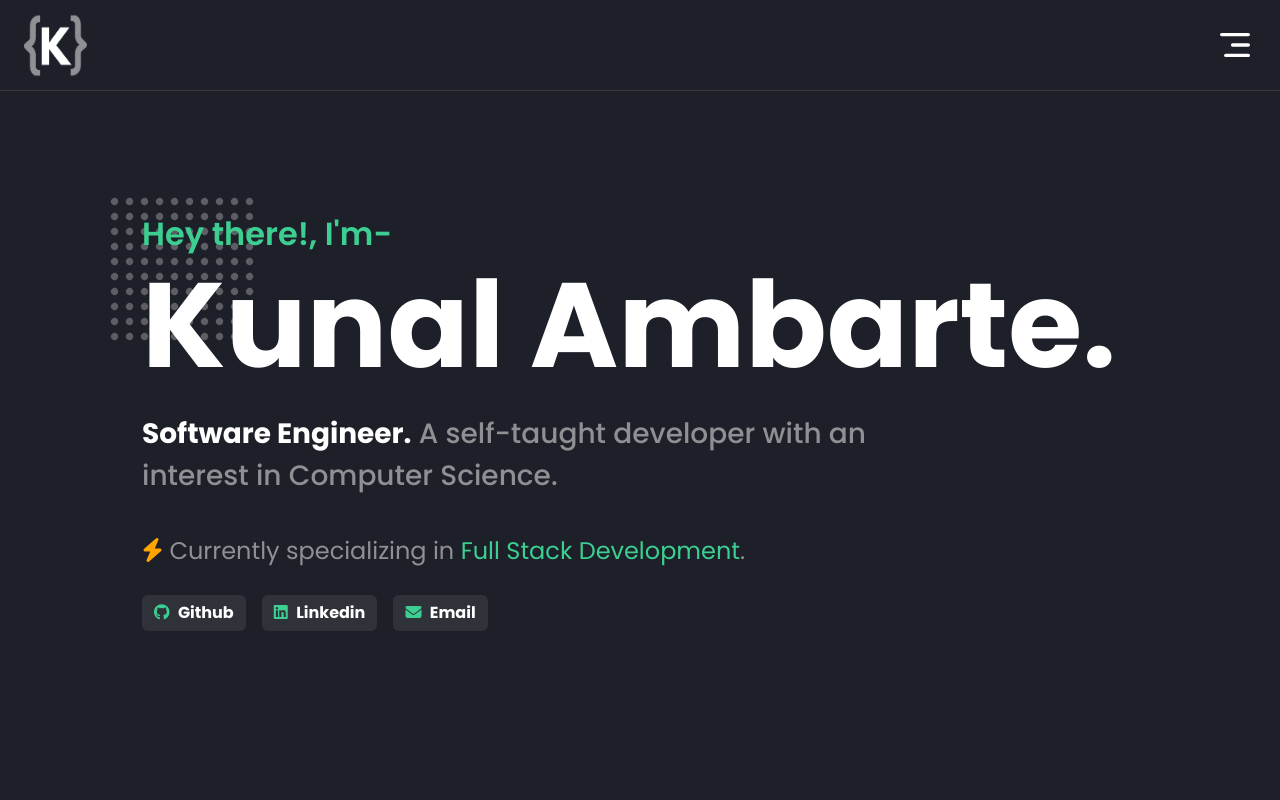
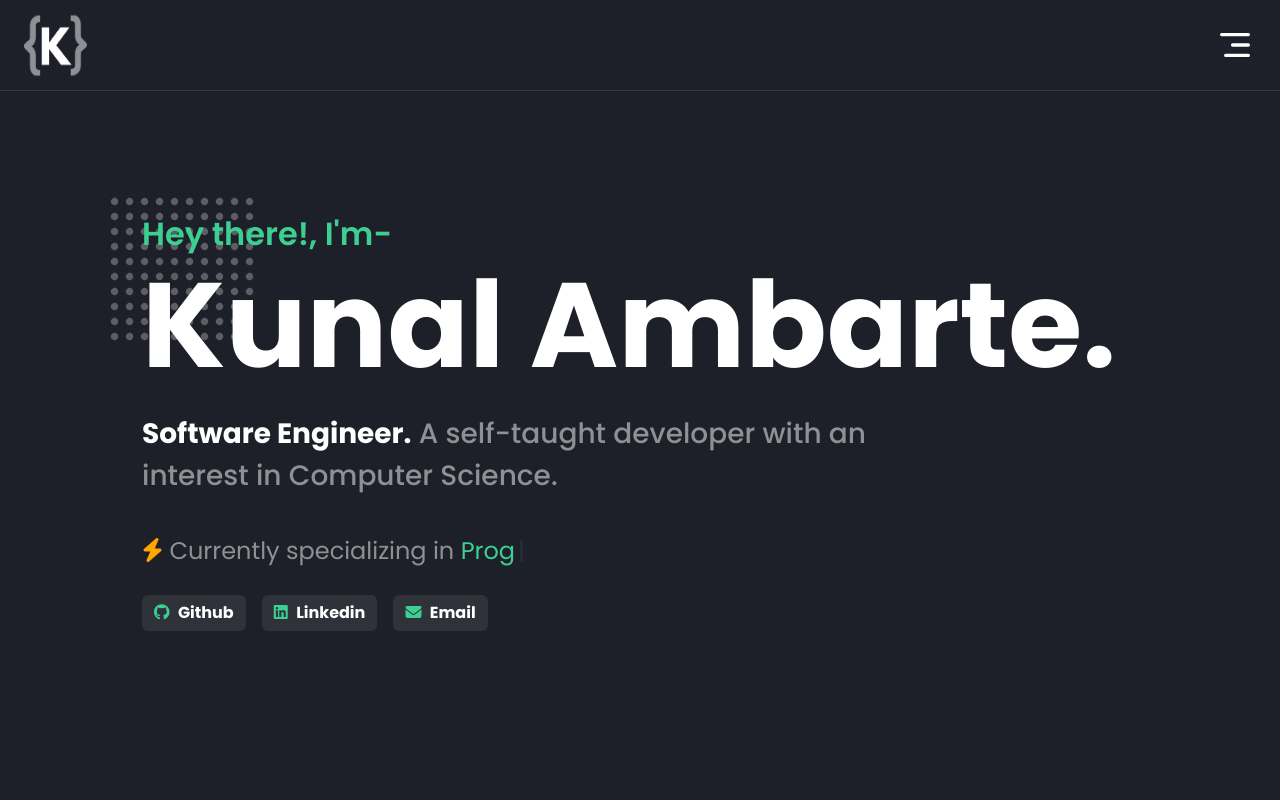
Before and after one commit to kunalambarte17/Portfolio, a React (Vite) app: page / in a window 1280 px wide. Shown: the top 800 px of the page. Built offline with nearby package versions, Linux system fonts and the light colour scheme.

Commit message:
Styling was Added

```diff
--- a/package.json
+++ b/package.json
@@ -20,6 +20,7 @@
     "react": "^18.3.1",
     "react-dom": "^18.3.1",
     "react-router-dom": "^7.1.1",
+    "react-simple-typewriter": "^5.0.1",
     "react-toastify": "^11.0.2"
   },
   "devDependencies": {
--- a/src/components/MainSec/MainSec.jsx
+++ b/src/components/MainSec/MainSec.jsx
@@ -1,3 +1,4 @@
+import { useTypewriter, Cursor } from 'react-simple-typewriter'
 import React,{useEffect} from 'react'
 import "./MainSec.css"
 import dot from '../../assets/dotted.svg'
@@ -6,6 +7,13 @@ import AOS from 'aos'
 import 'aos/dist/aos.css'
 
 function MainSec() {
+
+  const [text] = useTypewriter({
+    words: ['Full Stack Developer', 'Programmer', 'Software Engineer'],
+    loop: {},
+    typeSpeed: 120,
+    deleteSpeed: 80,
+  });
 
   useEffect(()=> {
       AOS.init({duration: 3000, once: true});
@@ -21,7 +29,10 @@ function MainSec() {
                 <h3><b>Software Engineer.</b> A self-taught developer with an </h3>
                 <h3>interest in Computer Science.</h3>
             </div>
-            <p className='extra'><i className="fa-solid fa-bolt"></i>  Currently specializing in <span>Full Stack Development</span>.</p>
+            <p className='extra'><i className="fa-solid fa-bolt"></i>  Currently specializing in
+                  <span> {text}</span>
+                  <span><Cursor/></span>
+            </p>
             <div className='get-logos'>
               <a href="https://github.com/kunalambarte17" target='_main'>
               <button type="button" className="btn btn-secondary">
```
Also changed, not shown: 1 other file (tests, documents, lock files or other folders).
